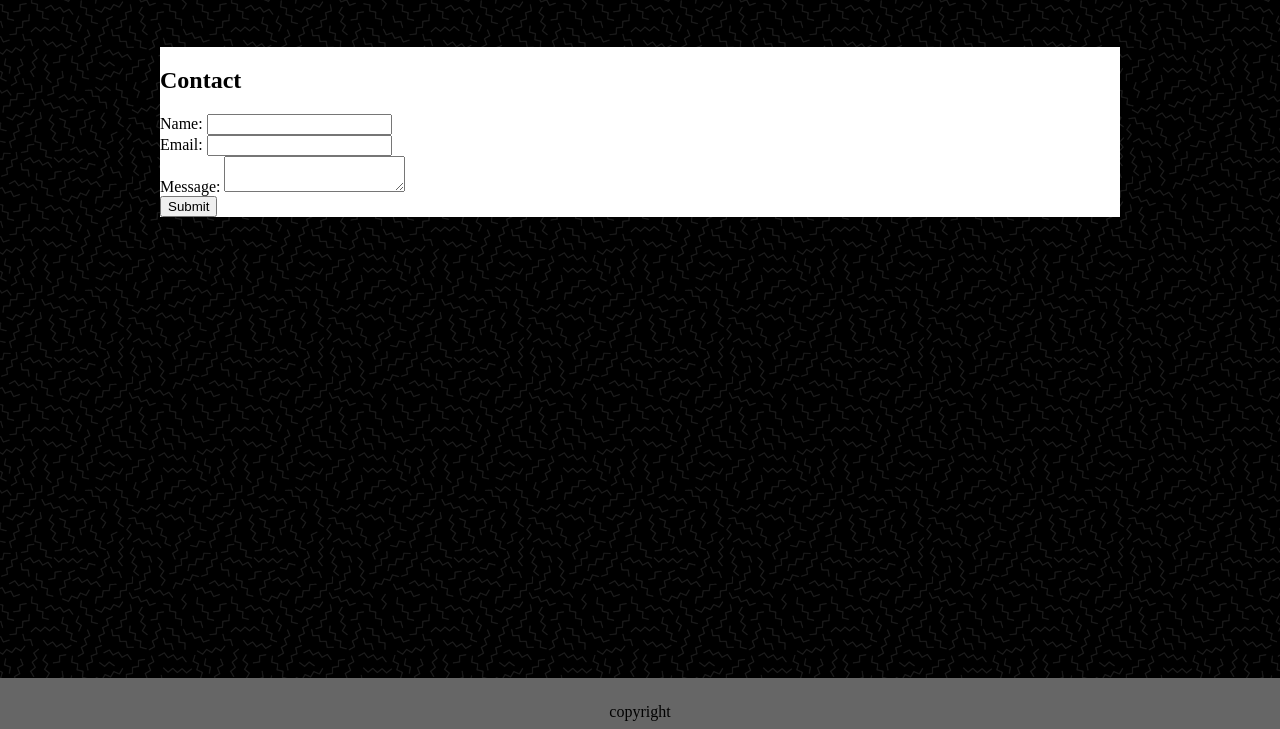
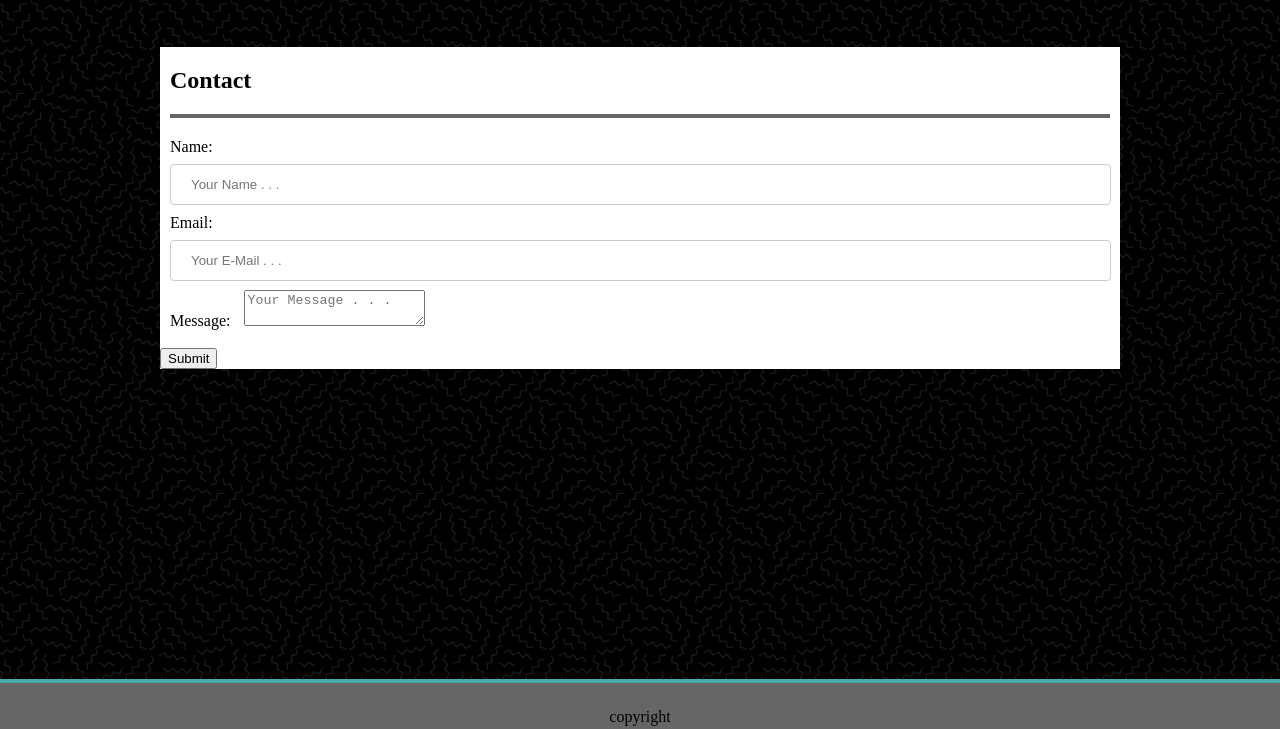
Before and after one commit to be-cool/Basic-Portfolio, a plain HTML site: page contact.html in a window 1280 px wide. Shown: the part 71-800 px from the top of the page. Drawn offline with Linux system fonts and the light colour scheme.

Commit message:
contact page updated except message box. borders added lines on footer and title.

```diff
--- a/assets/css/style_all_pages.css
+++ b/assets/css/style_all_pages.css
@@ -52,7 +52,10 @@ body {
 }
 
 .title {
-    border-bottom: #666666 5px;
+    border-bottom: #666666 4px solid;
+    margin-right: 10px;
+    padding-bottom: 20px;
+    text-decoration-color: #4aaaa5;
 }
 
 .main {
@@ -67,9 +70,9 @@ body {
 footer {
     text-align: center;
     /* margin-top: 50px; */
-    border-top: 3px #4aaaa5;
+    border-top: 4px solid #4aaaa5;
     background-color: #666666;
-    height: 25px;
+    height: 20px;
     width: 100%;
     position: fixed;
     right: 0;
--- /dev/null
+++ b/assets/css/style_contact.css
@@ -0,0 +1,47 @@
+input[type=text] {
+    position: relative;
+    width: 98%;
+    padding: 12px 20px;
+    margin: 8px 9px 9px 10px;
+    display: inline-block;
+    border: 1px solid #ccc;
+    border-radius: 4px;
+    box-sizing: border-box;
+    align-self: center;
+}
+
+input[type=email] {
+    position: relative;
+    width: 98%;
+    padding: 12px 20px;
+    margin: 8px 9px 9px 10px;
+    display: inline-block;
+    border: 1px solid #ccc;
+    border-radius: 4px;
+    box-sizing: border-box;
+    align-self: center;
+}
+
+input[type=msg] {
+    position: relative;
+    width: 98%;
+    padding: 12px 20px;
+    margin: 8px 9px 9px 10px;
+    display: inline-block;
+    border: 1px solid #ccc;
+    border-radius: 4px;
+    box-sizing: border-box;
+    align-self: center;
+}
+label {
+    margin-left: 10px;
+    margin-right: 10px;
+}
+.title {
+    margin-left: 10px;
+}
+
+input[type=sumbit] {
+    margin-left: 10px;
+    margin-bottom: 10px;
+}
--- a/assets/css/style_portfolio.css
+++ b/assets/css/style_portfolio.css
@@ -7,34 +7,34 @@ h6 {
 }
 
 .title {
-    margin-left: 10px;
+    margin-left: 30px;
 }
 
 .pic1{
     float: left;
     /* margin-right: px; */
-    margin-left: 10px;
+    margin-left: 30px;
     margin-bottom: 35px;
 }
 .pic2{
     float: left;
     margin-right: 200px;
-    margin-left: 25px;
+    margin-left: 50px;
     margin-bottom: 35px;
 }
 .pic3{
     float: left;
-    margin-left: 10px;
+    margin-left: 30px;
     margin-bottom: 35px;
 }
 .pic4{
     float: left;
     margin-right: 200px;
-    margin-left: 25px;
+    margin-left: 50px;
     margin-bottom: 35px;
 }
 .pic5{
-    margin-left: 10px;
+    margin-left: 20px;
 }
 
 .hm {
--- a/contact.html
+++ b/contact.html
@@ -5,7 +5,8 @@
     <meta name="viewport" content="width=device-width, initial-scale=1.0">
     <meta http-equiv="X-UA-Compatible" content="ie=edge">
     <title>Contact</title>
-    <link rel="stylesheet" href="assets/css/style_all_pages.css"
+    <link rel="stylesheet" href="assets/css/style_all_pages.css">
+    <link rel="stylesheet" href="assets/css/style_contact.css">
 </head>
 
 <body>
@@ -35,18 +36,19 @@
                 <form action="first_form" method="post">
                     <div>
                         <label for="name">Name: </label>
-                        <input type= "text" id= "name" name="user_name"
+                        <input type= "text" id= "name" name="user_name" placeholder="Your Name . . ."
                     </div>
                     <div>
                         <label for="mail">Email: </label>
-                        <input type="email" id="mail" name="user_mail"
+                        <input type="email" id="mail" name="user_mail" placeholder="Your E-Mail . . ."
                     </div>
                     <div>
                         <label for="msg">Message: </label>
-                        <textarea id="msg" name="user_message"></textarea>
+                        <textarea id="msg" name="user_message" placeholder="Your Message . . ."></textarea>
                     </div>
-
+                    <br>
                     <input type="submit" value="Submit">
+                    <br>
 
                 </form>
             </box>
```
Also changed, not shown: index.html (+1 -1 lines).
